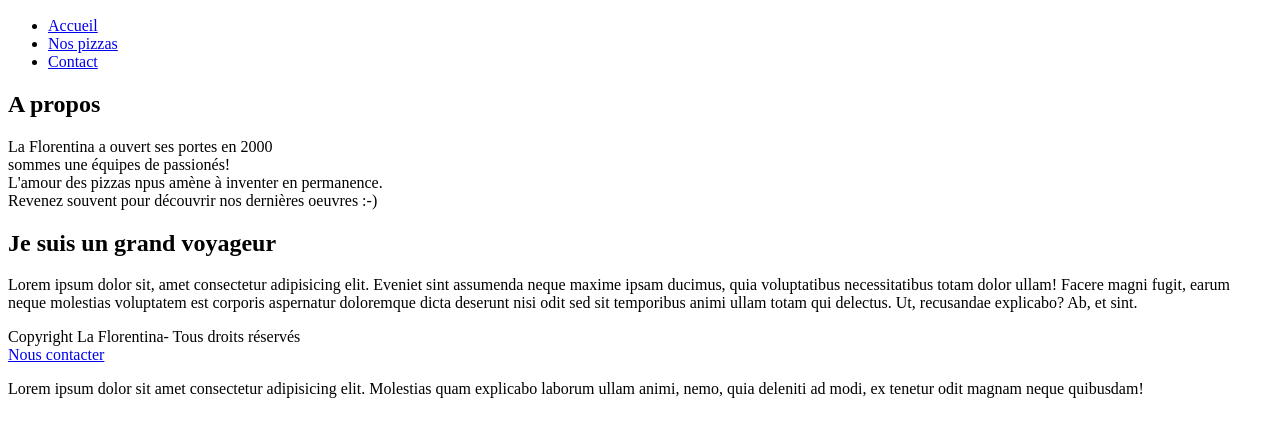
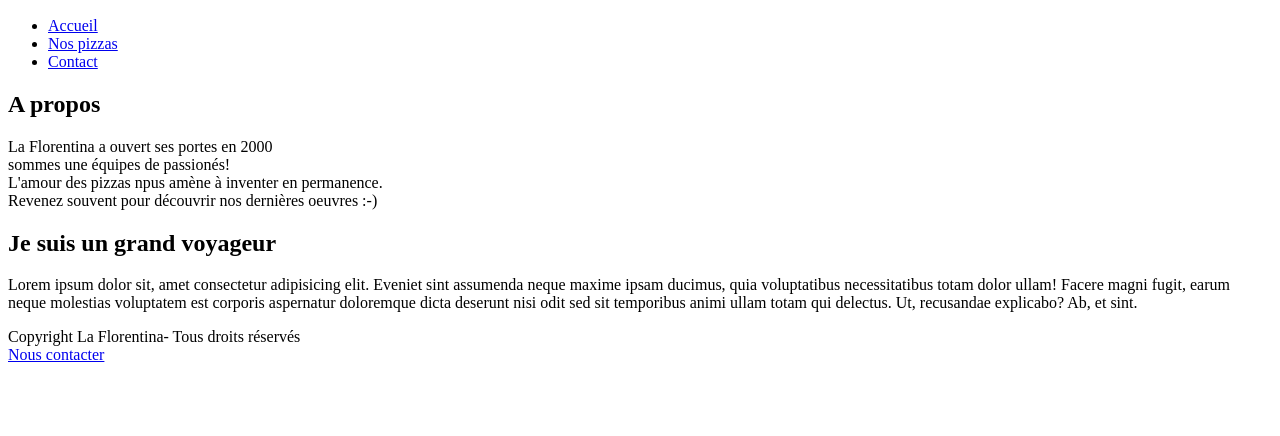
Before and after one commit to anthony1334/workshop-html, a plain HTML site: page index.html in a window 1280 px wide. Shown: the part 110-546 px from the top of the page. Drawn offline with Linux system fonts and the light colour scheme.

Commit message:
test change

```diff
--- a/index.html
+++ b/index.html
@@ -26,10 +26,7 @@
     <a href="#">Nous contacter</a>
 </p>
 
-<p>
-    Lorem ipsum dolor sit amet consectetur adipisicing elit. Molestias quam explicabo laborum ullam animi, nemo, quia deleniti ad modi, ex tenetur odit magnam neque quibusdam!
 
-</p>
 <body>
 
 </body>
```
